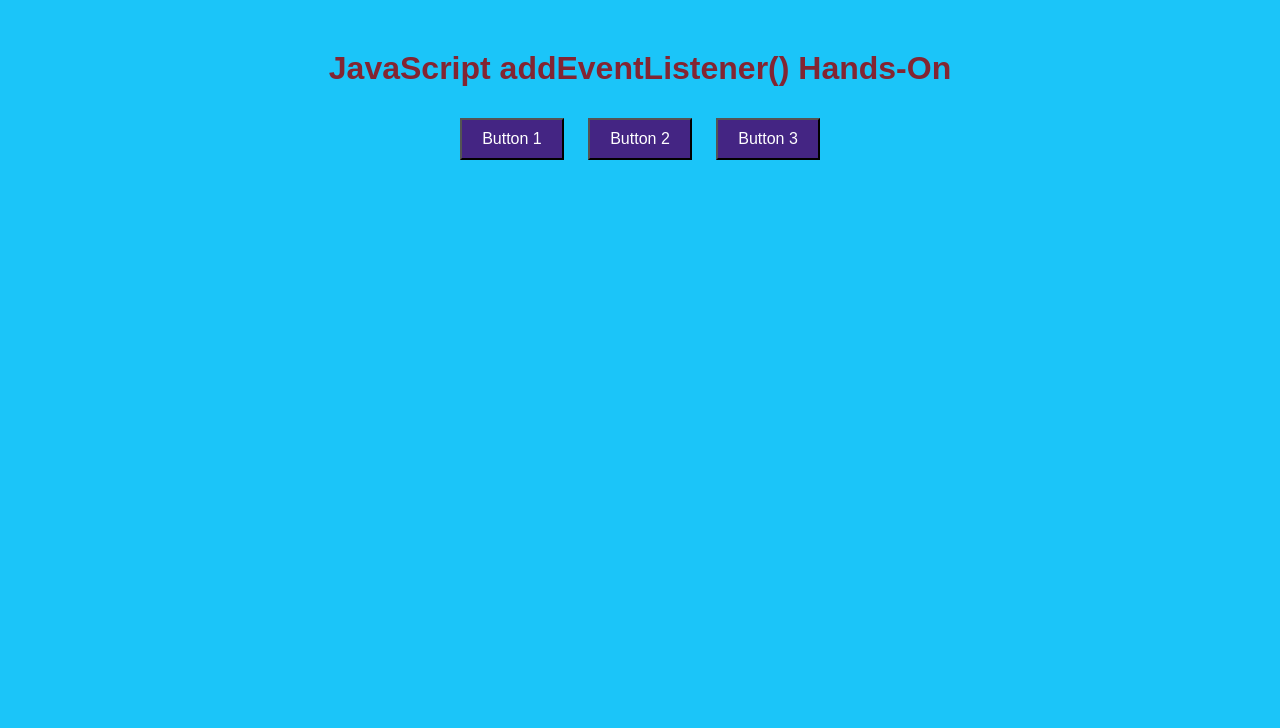
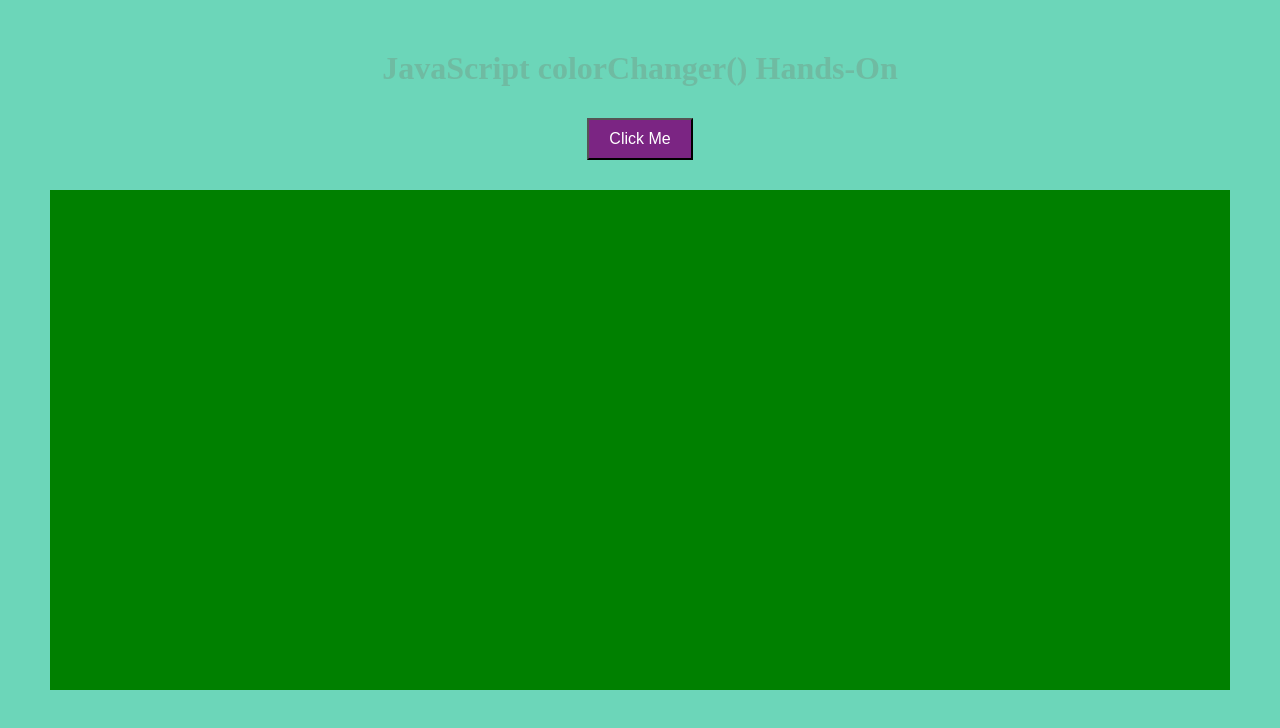
Before and after one commit to Lynchayen/HandsOn1-addEventListener-WS101., a plain HTML site: page index.html in a window 1280 px wide. Drawn offline with Linux system fonts and the light colour scheme.

Commit message:
Add files via upload

```diff
--- a/index.html
+++ b/index.html
@@ -3,17 +3,16 @@
 <head>
     <meta charset="UTF-8">
     <meta name="viewport" content="width=device-width, initial-scale=1.0">
-    <title>JavaScript addEventListener() Hands-On</title>
+    <title>JavaScript colorChanger() Hands-On</title>
     <style>
         body {
-            font-family: Arial, sans-serif;
+            font-family: 'Times New Roman', Times, serif;
             text-align: center;
             margin: 50px;
-            background-color: #1bc5f9;
+            background-color: #12bd8f9e;
         }
-
-        h1 {
-            color: #832532;
+h1 {
+            color: #83272527;
         }
 
         button {
@@ -22,37 +21,39 @@
             font-size: 16px;
             margin: 10px;
             cursor: pointer;
-            background-color: #442583;
+            background-color: #7b2583;
+        }
+
+        #colorDiv {
+            width: 100%;
+            height: 500px;
+            background-color: green;
+            margin: 20px auto;
         }
 </style>
 </head>
 <body>
 
-    <h1>JavaScript addEventListener() Hands-On</h1>
+    <h1>JavaScript colorChanger() Hands-On</h1>
 
-    <button id="button1">Button 1</button>
-    <button id="button2">Button 2</button>
-    <button id="button3">Button 3</button>
+    <button id="colorButton">Click Me</button>
+    <div id="colorDiv"></div>
 
     <script>
-        // Function 1
-        function button1Clicked() {
-            alert("Button 1 was clicked!");
+// Get references to elements
+        const colorButton = document.getElementById("colorButton");
+        const colorDiv = document.getElementById("colorDiv");
+
+// Event listener function
+        function colorChanger() {
+            if (colorDiv.style.backgroundColor === "green") {
+                colorDiv.style.backgroundColor = "blue";
+            } else {
+                colorDiv.style.backgroundColor = "green";
+            }
         }
-        // Function 2
-        function button2Clicked() {
-            alert("Button 2 was clicked!");
-        }
-
-        // Function 3
-        function button3Clicked() {
-            alert("Button 3 was clicked!");
-        }
-
-        // Event listeners
-        document.getElementById("button1").addEventListener("click", button1Clicked);
-        document.getElementById("button2").addEventListener("click", button2Clicked);
-        document.getElementById("button3").addEventListener("click", button3Clicked);
+// Add event listener to the button
+        colorButton.addEventListener("click", colorChanger);
     </script>
 
 </body>
```
